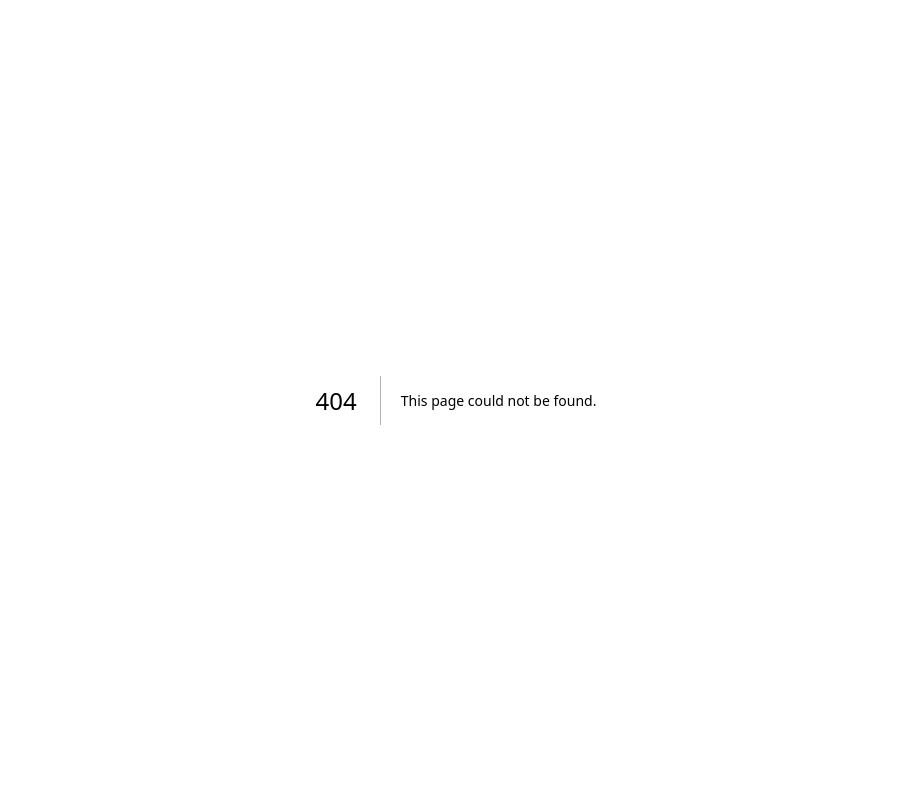
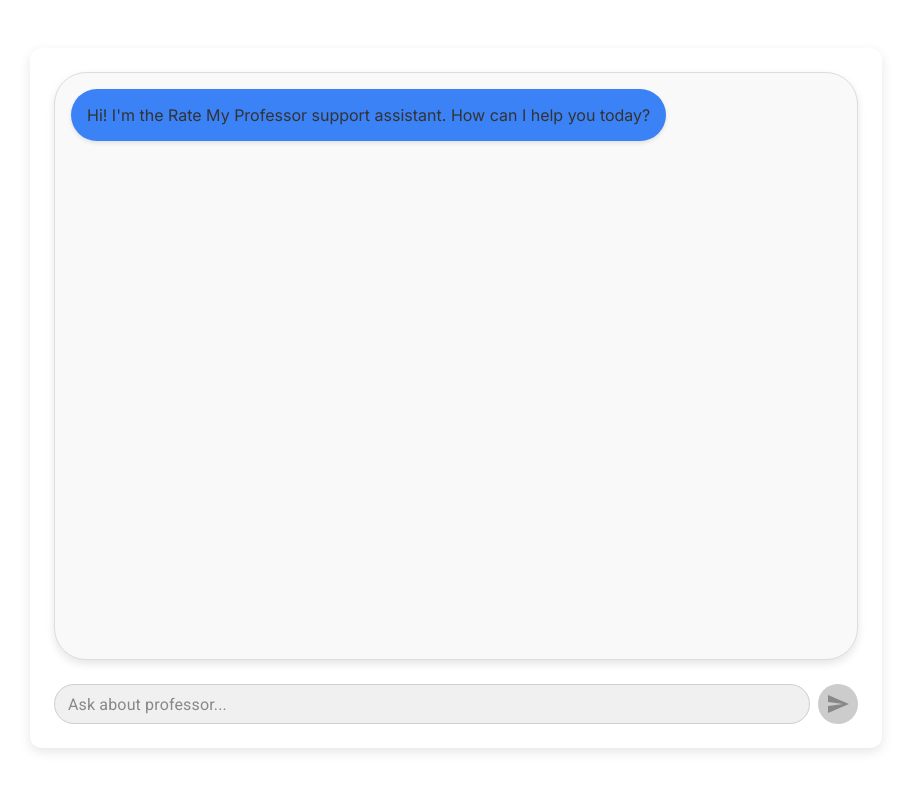
Before and after one commit to ummeaymen499/AI_rate_my_professor, a Next.js app: page /chat in a window 1280 px wide. Before the commit this address had no page. Shown: the top 790 px of the page, without its empty margins (184-1095 px from the left). Built offline with nearby package versions, Linux system fonts and the light colour scheme.

Commit message:
UI improvements

```diff
--- /dev/null
+++ b/app/chat/page.tsx
@@ -0,0 +1,112 @@
+'use client';
+
+import { useState } from 'react';
+import { useRouter } from 'next/navigation';
+
+import Box from '@mui/material/Box';
+import Stack from '@mui/material/Stack';
+import Container from '@mui/material/Container';
+import Typography from '@mui/material/Typography';
+import Button from '@mui/material/Button';
+
+import ChatInput from '@/components/ChatInput';
+import Bubble from '@/components/Bubble';
+import ChatWindow from '@/components/ChatWindow';
+
+interface IHistory{
+  role:string;
+  content:string;
+}
+
+export default function Home() {
+  const [history, setHistory] = useState<IHistory[]>([{
+    role: "model",
+    content: "Hi! I'm the Rate My Professor support assistant. How can I help you today?"
+  }]);
+  const [debounce, setDebounce] = useState(false);
+
+  const router = useRouter();
+
+  async function fetchResponse(msg: string) {
+    const res = await fetch('/api/ask', {
+      method: 'POST',
+      headers: {
+        'Content-Type': 'application/json',
+      },
+      body: JSON.stringify({ history: history, incoming: msg })
+    });
+
+    if (!res.ok) {
+      throw Error(`Communication failed with code ${res.status}.`);
+    }
+    if (!res.body) {
+      throw Error('Missing response from server.');
+    }
+
+    const reader = res.body.getReader();
+    const decoder = new TextDecoder();
+
+    let txt = '';
+    while (true) {
+      const stream = await reader.read();
+      if (stream.done) break;
+
+      const raw = stream.value;
+      txt += decoder.decode(raw);
+    }
+
+    return txt;
+  }
+
+  const sendMessage = async (msg: string) => {
+    const future = [
+      ...history,
+      { role: 'user', content: msg }
+    ];
+
+    setHistory(future);
+    setDebounce(true);
+
+    try {
+      const res = await fetchResponse(msg);
+      setHistory([
+        ...future,
+        { role: 'model', content: res }
+      ]);
+      setDebounce(false);
+    } catch (e) {
+      console.error(e);
+    }
+  };
+
+  return (
+    <Container maxWidth="md" sx={{ my: 4, p: 2 }}>
+
+        <Stack
+          direction={'column'}
+          height="700px"
+          borderRadius="12px"
+          bgcolor="background.paper"
+          boxShadow="0 4px 12px rgba(0, 0, 0, 0.1)"
+          p={3}
+          spacing={3}
+        >
+          <ChatWindow width='100%' height='100%'>
+            {history.map(({ role, content }, idx) => {
+              const flushLeft = role === 'model';
+              const bgcolor = flushLeft ? '#3b82f6' : '#d1d5db';
+              return (
+                <Bubble
+                  key={idx}
+                  content={content}
+                  bgcolor={bgcolor}
+                  flushLeft={flushLeft}
+                />
+              );
+            })}
+          </ChatWindow>
+          <ChatInput onSubmit={sendMessage} debounce={debounce} />
+        </Stack>
+    </Container>
+  );
+}
--- a/components/Bubble.tsx
+++ b/components/Bubble.tsx
@@ -3,7 +3,7 @@
 
 export type BubbleOptions = {
     content: string,
-    bgcolor: string
+    bgcolor: string,
     color?: string,
     flushLeft?: boolean
 }
@@ -12,12 +12,24 @@
     content, color, bgcolor, flushLeft
 }: BubbleOptions) {
     return (
-        <Box display='flex' justifyContent={flushLeft ? 'flex-start' : 'flex-end'}>
+        <Box
+            display='flex'
+            justifyContent={flushLeft ? 'flex-start' : 'flex-end'}
+            mb={1}
+        >
             <Box
-                color={color || 'white'}
+                color={color || '#333'}
                 bgcolor={bgcolor}
-                borderRadius={16}
-                p={3} >
+                borderRadius={20}
+                p={2}
+                maxWidth='80%'
+                boxShadow="0 2px 4px rgba(0, 0, 0, 0.1)"
+                sx={{
+                    '&:last-child': {
+                        mb: 0
+                    }
+                }}
+            >
                 <Markdown>{ content }</Markdown>
             </Box>
         </Box>
--- a/components/ChatInput.tsx
+++ b/components/ChatInput.tsx
@@ -1,8 +1,9 @@
-'use client'
+'use client';
+
 import Stack from '@mui/material/Stack';
 import TextField from '@mui/material/TextField';
-import Button from '@mui/material/Button';
-
+import IconButton from '@mui/material/IconButton';
+import SendIcon from '@mui/icons-material/Send';
 import { useState } from 'react';
 
 export type ChatInputOptions = {
@@ -16,21 +17,84 @@
     const [message, setMessage] = useState<string>('');
 
     async function handleSubmit() {
-        setMessage('');
-        onSubmit(message);
+        if (message.trim()) {
+            setMessage('');
+            await onSubmit(message);
+        }
     }
 
-    const handleKeyDown = (e : React.KeyboardEvent) => {
-        if(e.key === 'Enter') {
-          handleSubmit();
-      }
+    const handleKeyDown = (e: React.KeyboardEvent) => {
+        if (e.key === 'Enter') {
+            handleSubmit();
+        }
     }
 
     return (
-        <Stack direction={'row'} spacing={2}>
-          <TextField label="Message" fullWidth value={message}
-            onChange={(e) => setMessage(e.target.value)} onKeyDown={handleKeyDown}/>
-          <Button variant="contained" onClick={handleSubmit} disabled={debounce || false}>Send</Button>
+        <Stack direction={'row'} spacing={1} alignItems='center'>
+            <TextField
+                label="Ask about professor..."
+                fullWidth
+                variant="outlined"
+                size="small"
+                value={message}
+                onChange={(e) => setMessage(e.target.value)}
+                onKeyDown={handleKeyDown}
+                sx={{
+                    borderRadius: 20,
+                    '& .MuiOutlinedInput-root': {
+                        borderRadius: 20,
+                        backgroundColor: '#f0f0f0',
+                        '& fieldset': {
+                            borderColor: '#d0d0d0',
+                        },
+                        '&:hover fieldset': {
+                            borderColor: '#3f51b5',
+                            borderWidth: 2,
+                        },
+                        '&.Mui-focused fieldset': {
+                            borderColor: '#3f51b5',
+                            borderWidth: 2,
+                        },
+                    },
+                    '& .MuiInputLabel-root': {
+                        color: '#888',
+                        transition: 'color 0.3s',
+                    },
+                    '& .MuiInputLabel-root.Mui-focused': {
+                        color: '#3f51b5',
+                    },
+                    '& .MuiInputBase-input': {
+                        transition: 'color 0.3s',
+                    },
+                    '&:hover .MuiInputBase-input': {
+                        color: '#333',
+                    },
+                    '&:focus-within .MuiInputBase-input': {
+                        color: '#000',
+                    },
+                }}
+            />
+            <IconButton
+                color="primary"
+                onClick={handleSubmit}
+                disabled={debounce || !message.trim()}
+                sx={{
+                    borderRadius: '50%',
+                    bgcolor: '#3f51b5',
+                    color: '#fff',
+                    '&:hover': {
+                        bgcolor: '#303f9f',
+                        transform: 'scale(1.1)',
+                        transition: 'transform 0.2s, bgcolor 0.3s',
+                    },
+                    '&:disabled': {
+                        bgcolor: '#ccc',
+                        color: '#888',
+                    },
+                }}
+            >
+                <SendIcon />
+            </IconButton>
         </Stack>
     );
 }
--- a/components/ChatWindow.tsx
+++ b/components/ChatWindow.tsx
@@ -23,7 +23,16 @@
     }, [children, ref])
 
     return (
-        <Box width={width} height={height} overflow='auto'>
+        <Box
+            width={width}
+            height={height}
+            overflow='auto'
+            borderRadius={8}
+            border="1px solid #ddd"
+            boxShadow="0 4px 8px rgba(0, 0, 0, 0.1)"
+            p={2}
+            bgcolor="#f9f9f9"
+        >
             <Stack direction='column' spacing={2} minHeight='100%'>
                 { children }
                 <span ref={ref}></span>
--- a/package.json
+++ b/package.json
@@ -13,6 +13,7 @@
     "@emotion/styled": "^11.13.0",
     "@fontsource/roboto": "^5.0.14",
     "@google/generative-ai": "^0.17.0",
+    "@mui/icons-material": "^6.0.0",
     "@mui/material": "^5.16.7",
     "@pinecone-database/pinecone": "^3.0.0",
     "@vercel/analytics": "^1.3.1",
```
Also changed, not shown: app/page.tsx (+6 -93 lines), components/Landing.tsx (added, +39 -0 lines), 1 other file (tests, documents, lock files or other folders).
